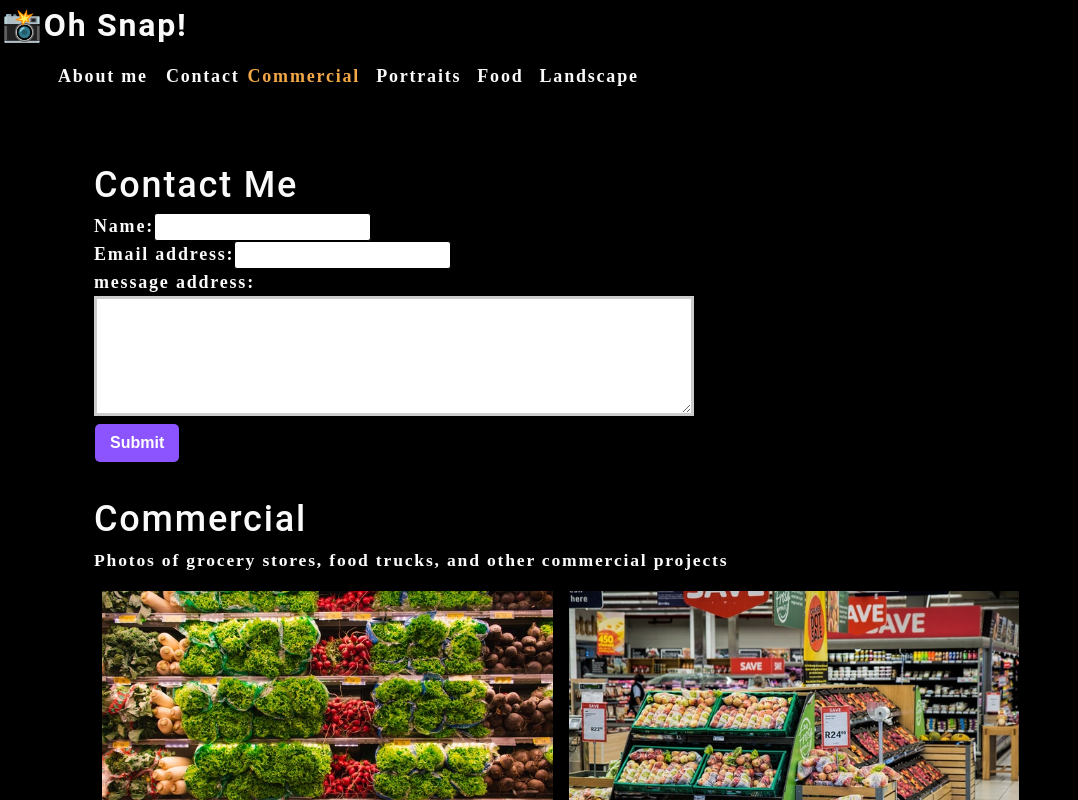
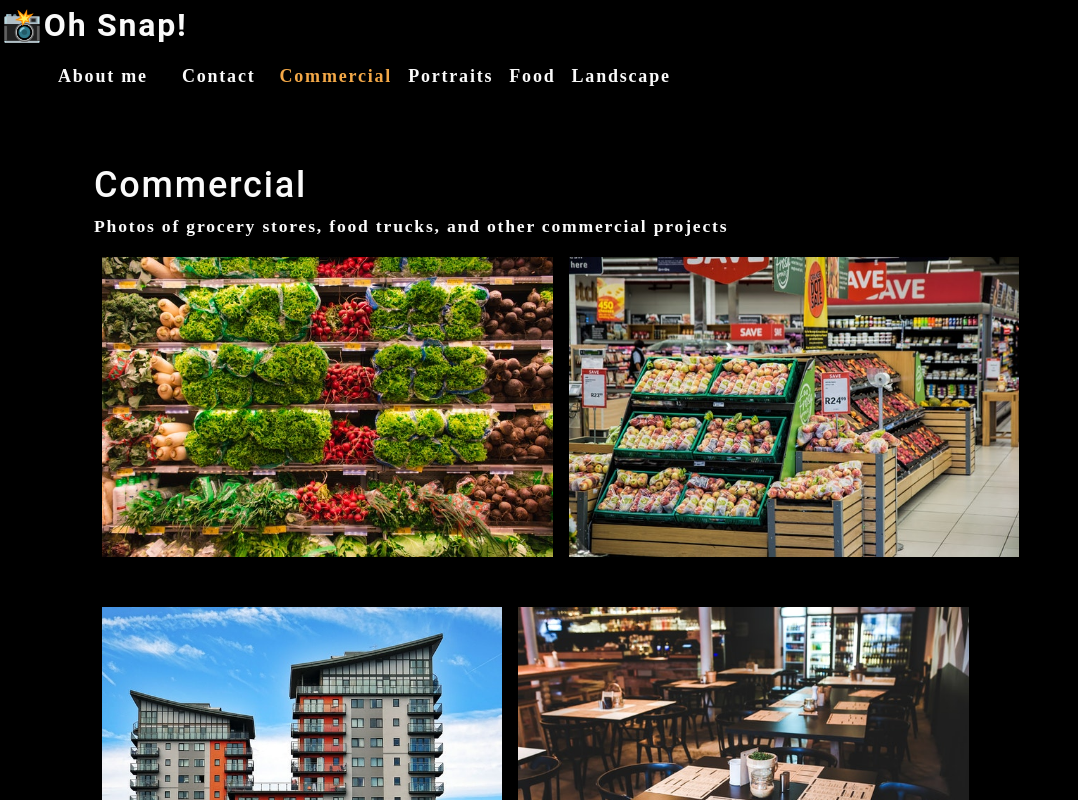
Before and after one commit to njthanhtrang/photo-port, a React (Create React App) app: page / in a window 1280 px wide. Shown: the top 800 px of the page, without its empty margins (0-1078 px from the left). Built offline with nearby package versions, Linux system fonts and the light colour scheme.

Commit message:
navActive class

```diff
--- a/src/App.js
+++ b/src/App.js
@@ -1,13 +1,17 @@
 // import React in every component file
-import React, { useState } from 'react';
+import React, { useState } from "react";
 import Nav from "./components/Nav";
 import About from "./components/About";
 import Gallery from "./components/Gallery";
 import ContactForm from "./components/Contact";
-import './App.css';
+import "./App.css";
 
 // JSX
 function App() {
+  // initial value of contactSelected is false, prevent ContactForm from showing initially
+  // Gallery and About displays instead
+  const [contactSelected, setContactSelected] = useState(false);
+
   const [categories] = useState([
     {
       // key is often parentheses
@@ -31,13 +35,31 @@
         categories={categories}
         setCurrentCategory={setCurrentCategory}
         currentCategory={currentCategory}
-        ></Nav>
+        contactSelected={contactSelected}
+        setContactSelected={setContactSelected}
+      ></Nav>
       <main>
         <div>
-          <ContactForm></ContactForm>
-          {/* category selected by user, pass from Gallery component */}
-        <Gallery currentCategory={currentCategory}></Gallery>
-        <About></About>
+          {/*
+          if(!contactSelected) {
+            <>
+              <Gallery currentCategory={currentCategory}></Gallery>
+              <About></About>
+            </>
+          } else {
+              <ContactForm></ContactForm>
+          } */}
+          {/* ternary operator, if contactSelected false, show Gallery and About */}
+          {!contactSelected ? (
+            // React fragments, <React.Fragment></React.Fragment>
+            <>
+              {/* category selected by user, pass from Gallery component */}
+              <Gallery currentCategory={currentCategory}></Gallery>
+              <About></About>
+            </>
+          ) : (
+            <ContactForm></ContactForm>
+          )}
         </div>
       </main>
     </div>
--- a/src/components/Contact/index.js
+++ b/src/components/Contact/index.js
@@ -1,6 +1,10 @@
 import React, { useState } from "react";
+import { validateEmail } from "../../utils/helpers";
 
 function ContactForm() {
+  // Hook that manages email error message
+  const [errorMessage, setErrorMessage] = useState("");
+
   // Hook that manages form data
   //   initialize values of state, clear input fields on loading component
   const [formState, setFormState] = useState({
@@ -12,13 +16,38 @@
   const { name, email, message } = formState;
 
   //   sync internal state of component formState with user input from DOM
-  // onChange event listener ensures this fires everytime keystroke typed into name field
+  // onBlur or onChange event listener ensures this fires everytime keystroke typed into name field
   function handleChange(e) {
+    // if <input> is email, validate value with validateEmail, assign to isValid
+    if (e.target.name === "email") {
+      const isValid = validateEmail(e.target.value);
+      console.log(isValid);
+      // isValid conditional statement
+      if (!isValid) {
+        setErrorMessage("Your email is invalid.");
+      } else {
+        setErrorMessage("");
+      }
+      // if <input> is message and name form elements
+    } else {
+      // if blank, error message
+      if (!e.target.value.length) {
+        setErrorMessage(`${e.target.name} is required.`);
+      } else {
+        setErrorMessage("");
+      }
+    }
+
+    // state only updates if form data passed quality tests(no err message)
+    if (!errorMessage) {
       //   async setFormState updates formState value for name
       //   assign input field value to formState.name
       // spread operator ...formState retains other key-value pairs in obj
       // e.target.name is name attribute of form element, matches prop names of formState(name, email, message)
       setFormState({ ...formState, [e.target.name]: e.target.value });
+    }
+
+    // console.log("errorMessage", errorMessage);
   }
 
   function handleSubmit(e) {
@@ -36,18 +65,38 @@
           <input
             type="text"
             defaultValue={name}
-            onChange={handleChange}
+            onBlur={handleChange}
             name="name"
           />
         </div>
         <div>
           <label htmlFor="email">Email address:</label>
-          <input type="email" defaultValue={email} name="email" onChange={handleChange} />
+          <input
+            type="email"
+            defaultValue={email}
+            name="email"
+            onBlur={handleChange}
+          />
         </div>
         <div>
           <label htmlFor="message">message address:</label>
-          <textarea name="message" defaultValue={message} onChange={handleChange} rows="5" />
+          <textarea
+            name="message"
+            defaultValue={message}
+            onBlur={handleChange}
+            rows="5"
+          />
         </div>
+        {/* if(errorMessage) {
+            <div>
+                <p className="error-text">{errorMessage}</p>
+            </div>
+        } */}
+        {errorMessage && (
+          <div>
+            <p className="error-text">{errorMessage}</p>
+          </div>
+        )}
         <button type="submit">Submit</button>
       </form>
     </section>
--- a/src/components/Nav/index.js
+++ b/src/components/Nav/index.js
@@ -2,7 +2,7 @@
 import { capitalizeFirstLetter } from "../../utils/helpers";
 
 function Nav(props) {
-  const { categories = [], setCurrentCategory, currentCategory } = props;
+  const { categories = [], setCurrentCategory, currentCategory, contactSelected, setContactSelected } = props;
   // callback fx
   useEffect(() => {
     document.title = capitalizeFirstLetter(currentCategory.name);
@@ -25,12 +25,12 @@
       <nav>
         <ul className="flex-row">
           <li className="mx-2">
-            <a data-testid="about" href="about">
+            <a data-testid="about" href="#about" onClick={() => setContactSelected(false)}>
               About me
             </a>
           </li>
-          <li>
-            <span>Contact</span>
+          <li className={`mx-2 ${contactSelected && "navActive"}`}>
+            <span onClick={() => setContactSelected(true)}>Contact</span>
           </li>
           {/* when map over anything in JSX, outermost element must have key attribute */}
           {/* and return only a single JSX element */}
@@ -39,7 +39,7 @@
             // as long as ${currentCategory.name === category.name, navActive will be returned
             <li
               className={`mx-1 ${
-                currentCategory.name === category.name && "navActive"
+                currentCategory.name === category.name && !contactSelected && "navActive"
               }`}
               key={category.name}
             >
@@ -47,6 +47,7 @@
               <span
                 onClick={() => {
                   setCurrentCategory(category);
+                  setContactSelected(false);
                 }}
               >
                 {capitalizeFirstLetter(category.name)}
```
Lines whose indentation alone changed are shown as unchanged.
